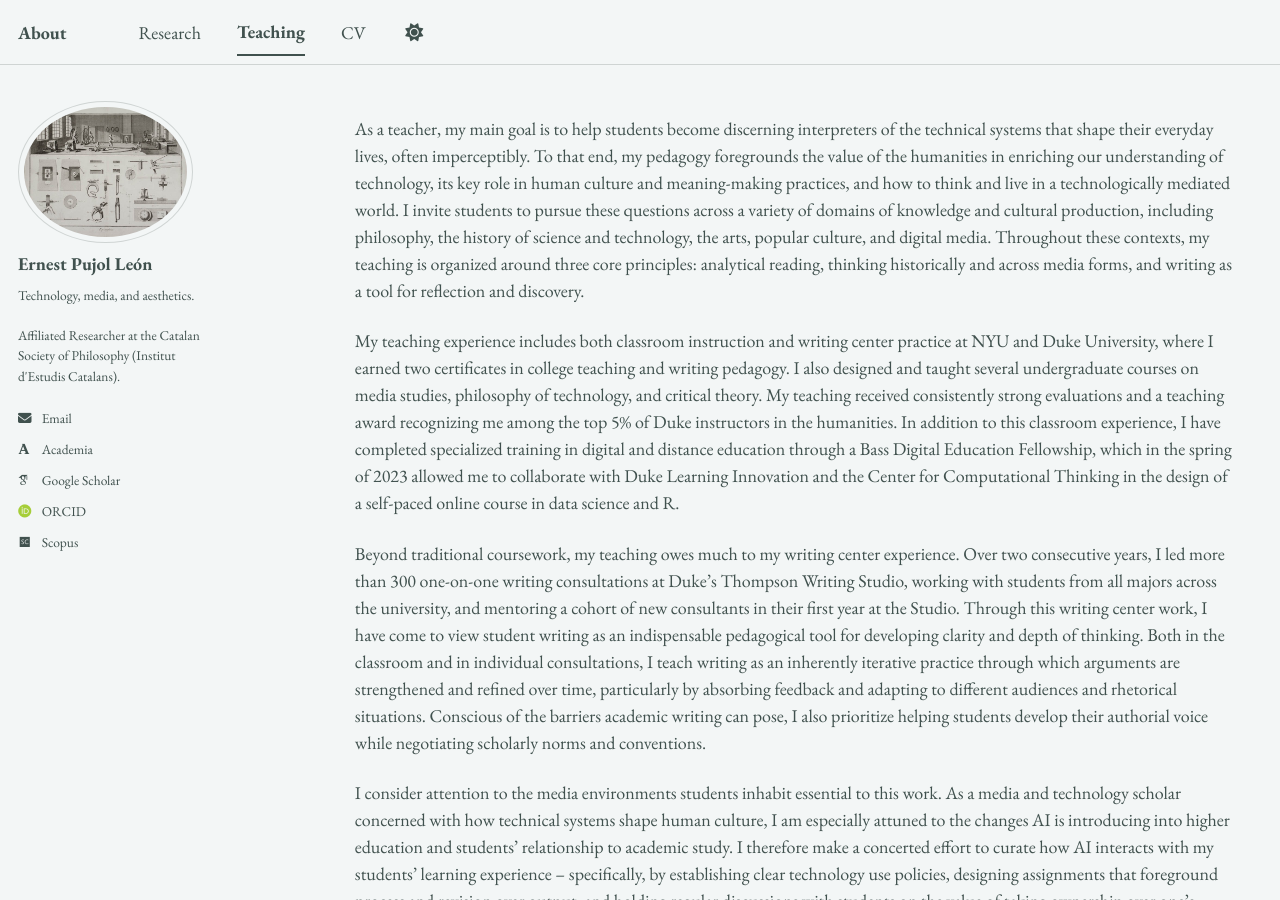
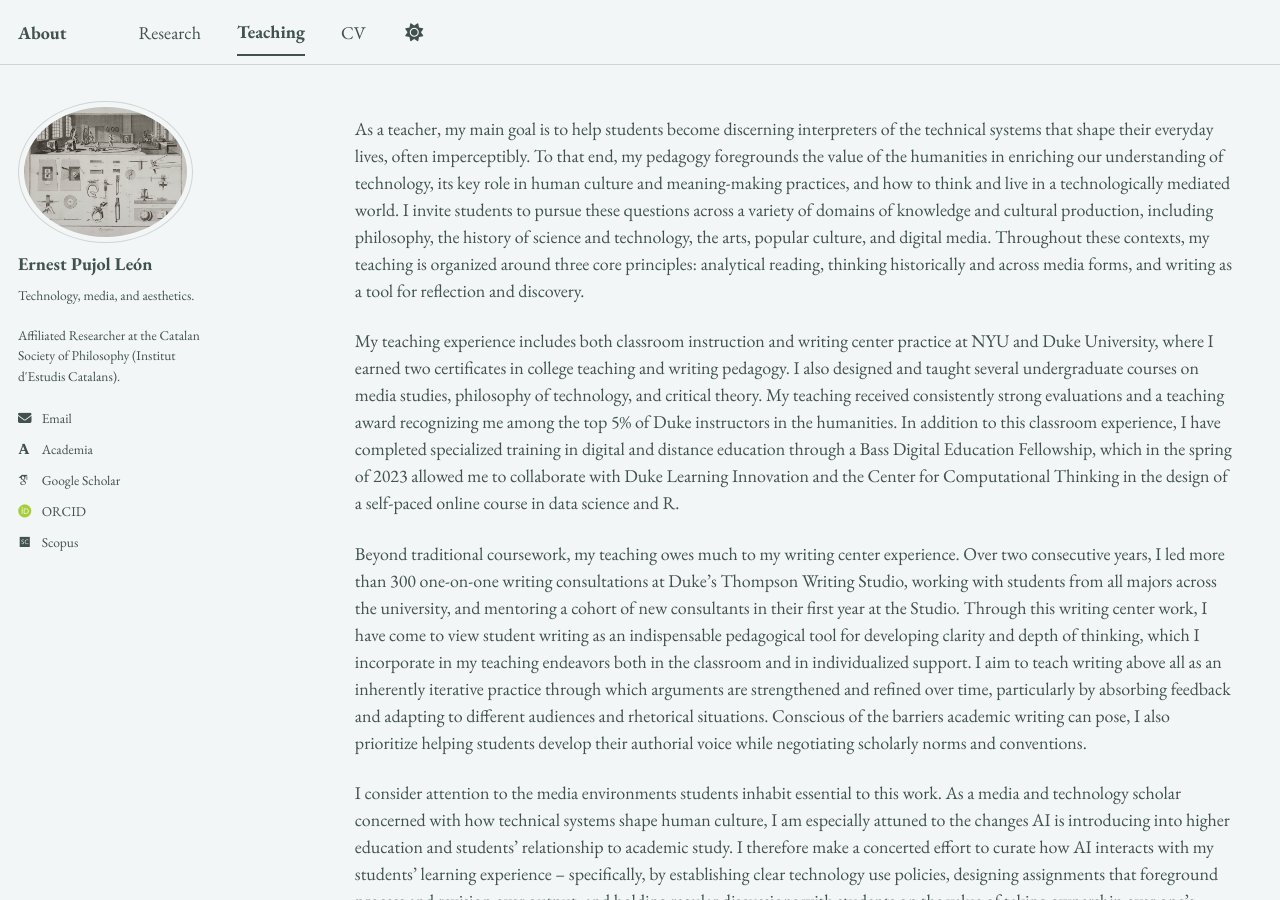
Before and after one commit to epujol90/epujol90.github.io, a Jekyll site: the page built from _pages/teaching.md, in a window 1280 px wide and 900 px high. Built offline with Jekyll 4.4.1, drawn with Linux system fonts in a browser that asks for light colours; some web fonts are replaced; a script bundle is joined from its source files by our own code; library files that are not in the unit come from our copies.

Commit message:
Update teaching.md

```diff
--- a/_pages/teaching.md
+++ b/_pages/teaching.md
@@ -9,7 +9,7 @@ As a teacher, my main goal is to help students become discerning interpreters of
 
 My teaching experience includes both classroom instruction and writing center practice at NYU and Duke University, where I earned two certificates in college teaching and writing pedagogy. I also designed and taught several undergraduate courses on media studies, philosophy of technology, and critical theory. My teaching received consistently strong evaluations and a teaching award recognizing me among the top 5% of Duke instructors in the humanities. In addition to this classroom experience, I have completed specialized training in digital and distance education through a Bass Digital Education Fellowship, which in the spring of 2023 allowed me to collaborate with Duke Learning Innovation and the Center for Computational Thinking in the design of a self-paced online course in data science and R.
 
-Beyond traditional coursework, my teaching owes much to my writing center experience. Over two consecutive years, I led more than 300 one-on-one writing consultations at Duke's Thompson Writing Studio, working with students from all majors across the university, and mentoring a cohort of new consultants in their first year at the Studio. Through this writing center work, I have come to view student writing as an indispensable pedagogical tool for developing clarity and depth of thinking. Both in the classroom and in individual consultations, I teach writing as an inherently iterative practice through which arguments are strengthened and refined over time, particularly by absorbing feedback and adapting to different audiences and rhetorical situations. Conscious of the barriers academic writing can pose, I also prioritize helping students develop their authorial voice while negotiating scholarly norms and conventions.
+Beyond traditional coursework, my teaching owes much to my writing center experience. Over two consecutive years, I led more than 300 one-on-one writing consultations at Duke's Thompson Writing Studio, working with students from all majors across the university, and mentoring a cohort of new consultants in their first year at the Studio. Through this writing center work, I have come to view student writing as an indispensable pedagogical tool for developing clarity and depth of thinking, which I incorporate in my teaching endeavors both in the classroom and in individualized support. I aim to teach writing above all as an inherently iterative practice through which arguments are strengthened and refined over time, particularly by absorbing feedback and adapting to different audiences and rhetorical situations. Conscious of the barriers academic writing can pose, I also prioritize helping students develop their authorial voice while negotiating scholarly norms and conventions.
 
 I consider attention to the media environments students inhabit essential to this work. As a media and technology scholar concerned with how technical systems shape human culture, I am especially attuned to the changes AI is introducing into higher education and students’ relationship to academic study. I therefore make a concerted effort to curate how AI interacts with my students’ learning experience -- specifically, by establishing clear technology use policies, designing assignments that foreground process and revision over output, and holding regular discussions with students on the value of taking ownership over one’s intellectual growth (and the ways technology may or may not serve it).
 <br>
```
